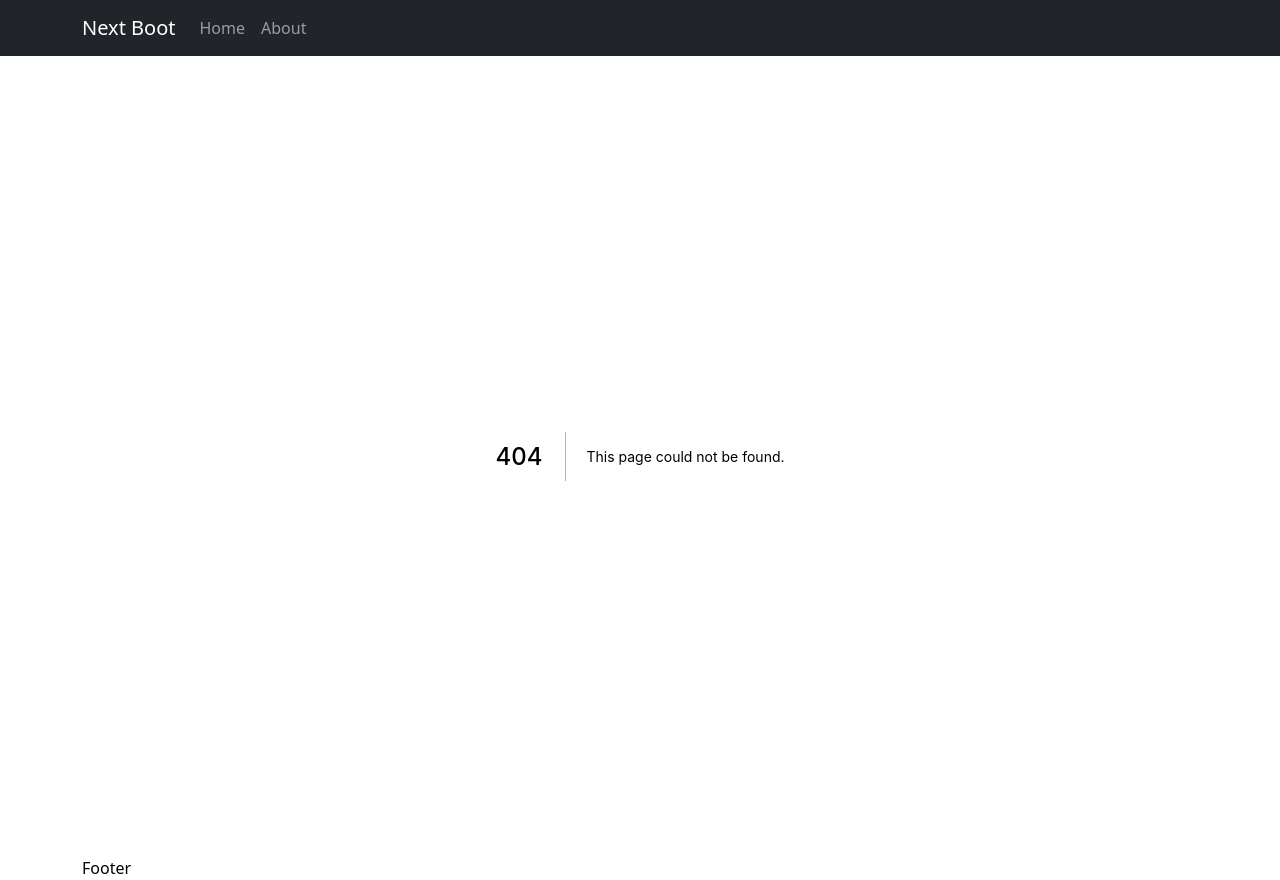
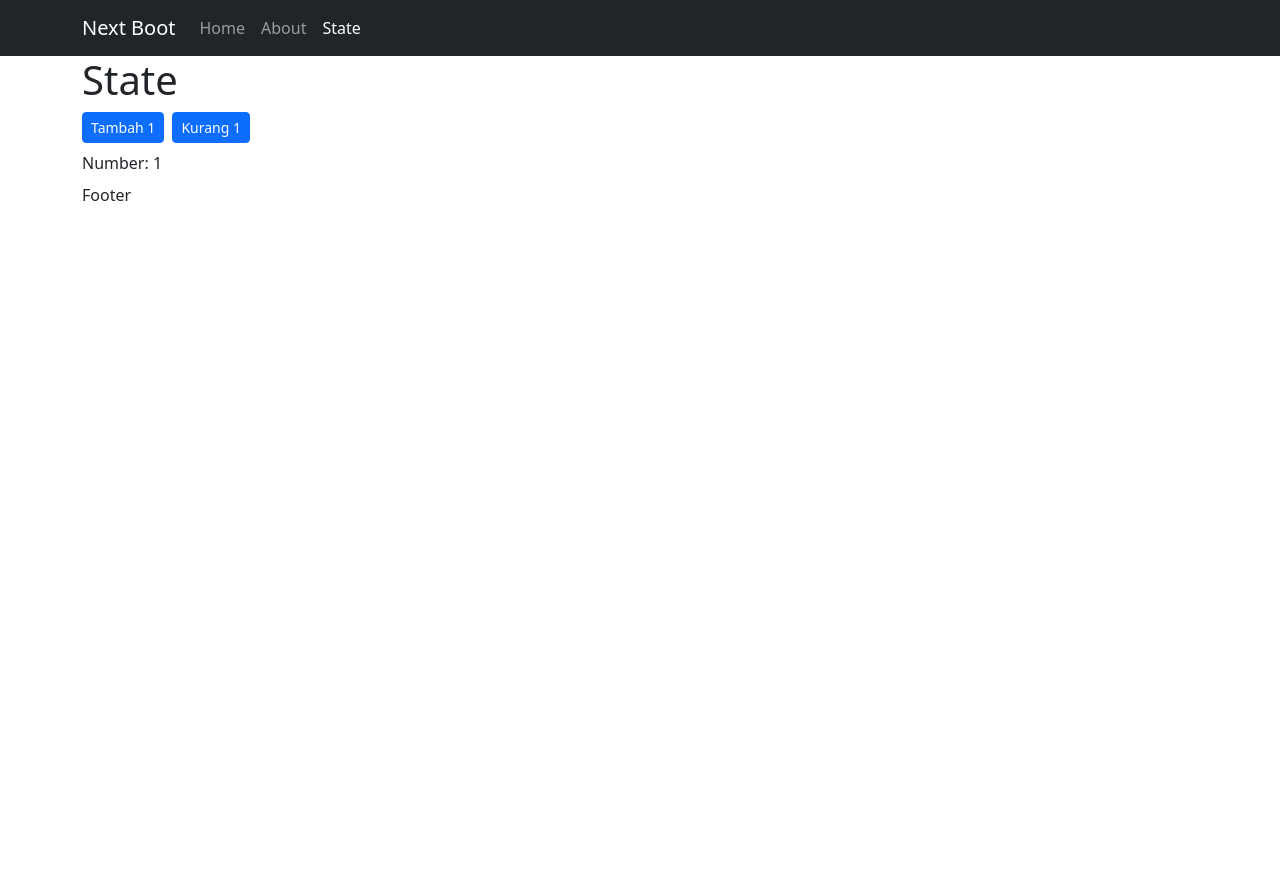
Before and after one commit to andriandev/next-profile, a Next.js app: page /state in a window 1280 px wide. Before the commit this address had no page. After the commit the page ends 800 px from the top, so only its background shows below. Built offline with nearby package versions, Linux system fonts and the light colour scheme.

Commit message:
Add state page

```diff
--- a/app/layout/header.jsx
+++ b/app/layout/header.jsx
@@ -52,6 +52,11 @@ function Header() {
                   <a className="nav-link">About</a>
                 </ActiveLink>
               </li>
+              <li className="nav-item">
+                <ActiveLink href="/state" activeClassName="active">
+                  <a className="nav-link">State</a>
+                </ActiveLink>
+              </li>
             </ul>
           </div>
         </div>
--- /dev/null
+++ b/pages/state/index.jsx
@@ -0,0 +1,31 @@
+import { useState } from 'react';
+import MetaHead from '../../app/shared/meta-head';
+import Button from '../../app/components/button';
+
+function State() {
+  const [number, setNumber] = useState(1);
+
+  const handleTambah = () => {
+    setNumber((prev) => prev + 1);
+  };
+
+  const handleKurang = () => {
+    setNumber((prev) => prev - 1);
+  };
+
+  return (
+    <>
+      <MetaHead title="State" description="Next bootstrap state" />
+      <h1>State</h1>
+      <Button className="btn btn-primary btn-sm me-2" onClick={handleTambah}>
+        Tambah 1
+      </Button>
+      <Button className="btn btn-primary btn-sm" onClick={handleKurang}>
+        Kurang 1
+      </Button>
+      <p className="my-2">Number: {number}</p>
+    </>
+  );
+}
+
+export default State;
```
Also changed, not shown: pages/about/index.jsx (+0 -19 lines).
